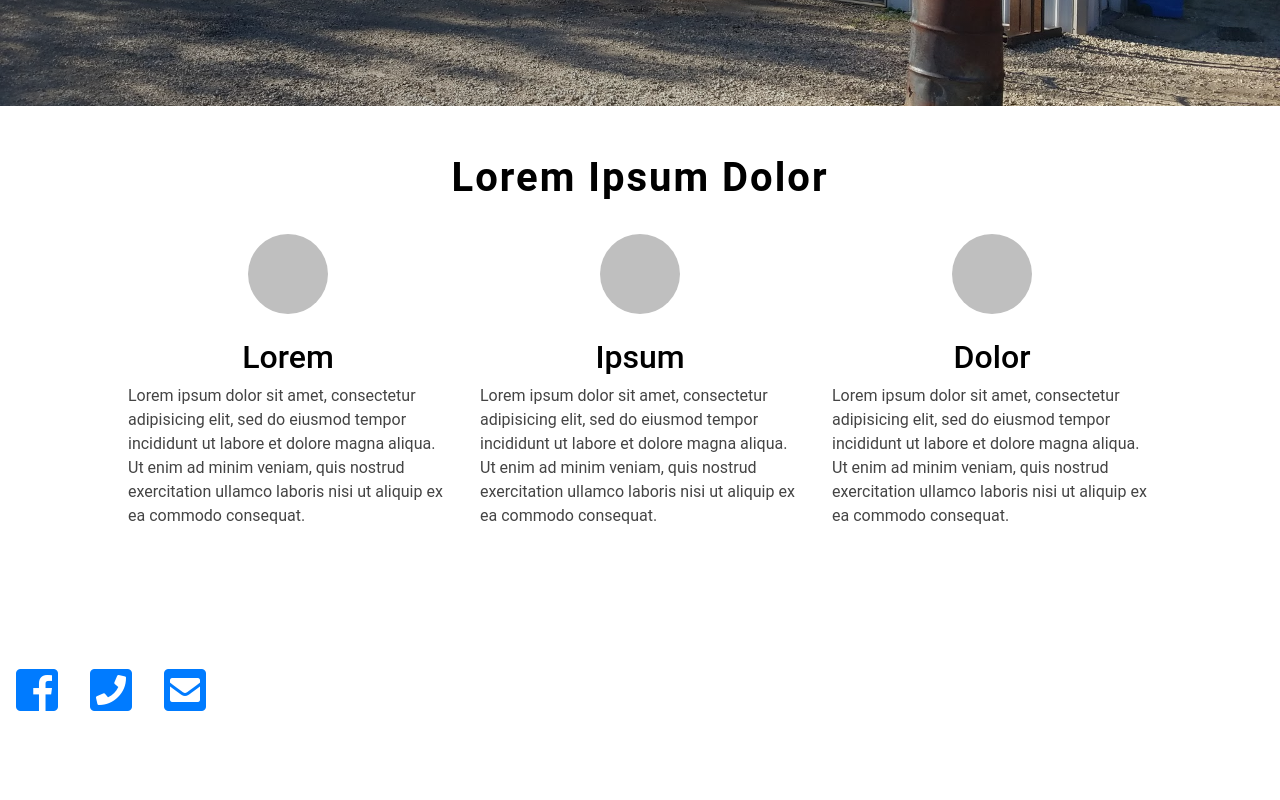
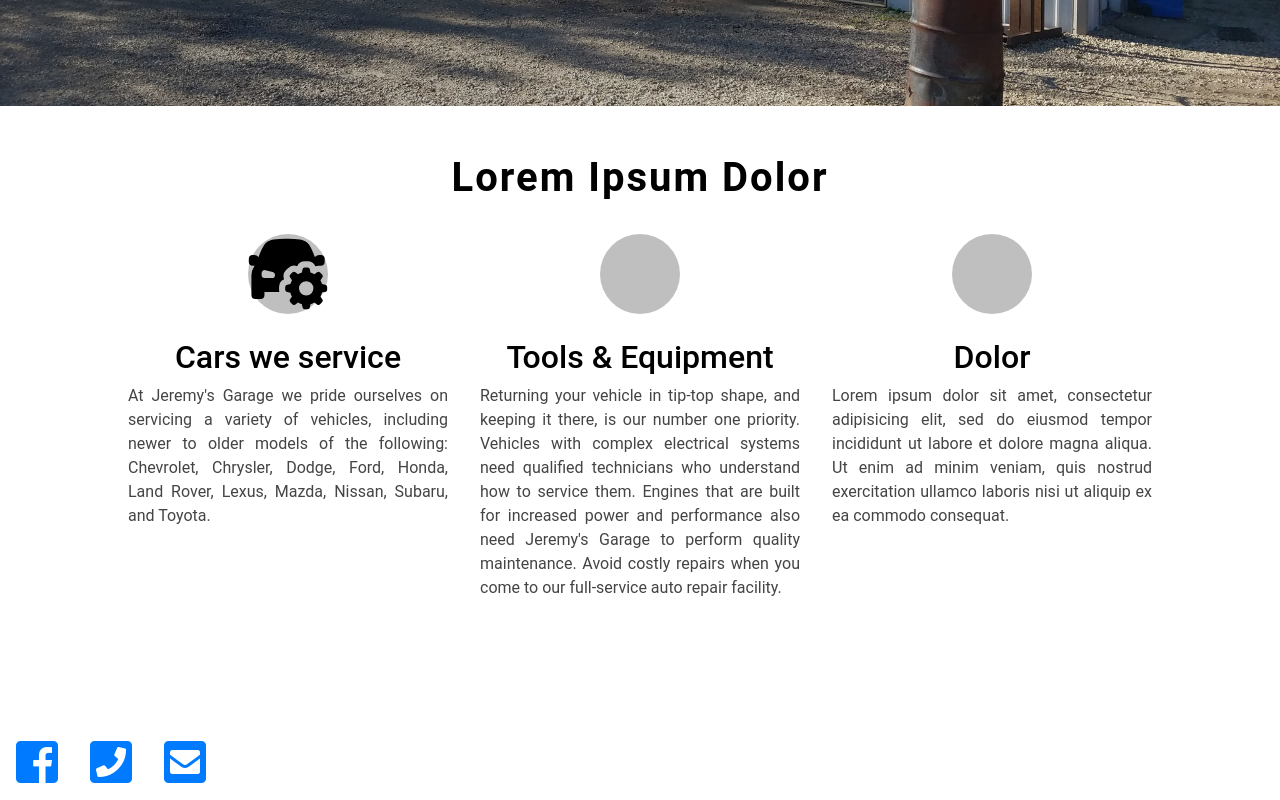
Before and after one commit to rhianonkilzer/jeremysgarage, a Vue app: page / in a window 1280 px wide. Shown: the part 454-1254 px from the top of the page. Before the commit the page ends 1182 px from the top, so only its background shows below. Built offline with nearby package versions, Linux system fonts and the light colour scheme.

Commit message:
homepage updates

```diff
--- a/src/views/Home.vue
+++ b/src/views/Home.vue
@@ -14,23 +14,24 @@
     <section>
       <h1>Lorem Ipsum Dolor</h1>
       <article>
-        <div></div>
-        <h2>Lorem</h2>
+        <div><img src="../assets/car-gear.svg" alt=""></div>
+        <h2>Cars we service</h2>
         <p>
-          Lorem ipsum dolor sit amet, consectetur adipisicing elit,
-          sed do eiusmod tempor incididunt ut labore et dolore magna aliqua.
-          Ut enim ad minim veniam, quis nostrud exercitation ullamco laboris
-          nisi ut aliquip ex ea commodo consequat.
+          At Jeremy's Garage we pride ourselves on servicing a variety of vehicles, including newer to older models of
+          the following:
+          Chevrolet, Chrysler, Dodge, Ford, Honda, Land
+          Rover, Lexus, Mazda, Nissan, Subaru, and Toyota.
         </p>
       </article>
       <article>
         <div></div>
-        <h2>Ipsum</h2>
+        <h2>Tools & Equipment</h2>
         <p>
-          Lorem ipsum dolor sit amet, consectetur adipisicing elit,
-          sed do eiusmod tempor incididunt ut labore et dolore magna aliqua.
-          Ut enim ad minim veniam, quis nostrud exercitation ullamco laboris
-          nisi ut aliquip ex ea commodo consequat.
+          Returning your vehicle in tip-top shape, and keeping it there, is our number one priority. Vehicles
+          with complex electrical systems need qualified technicians who understand how to service them. Engines that
+          are built for increased power and performance also need Jeremy's Garage to perform quality maintenance. Avoid
+          costly repairs when you come to our full-service
+          auto repair facility.
         </p>
       </article>
       <article>
@@ -80,7 +81,7 @@
     margin-right: auto;
   }
 
-  .hero-content > .title {
+  .hero-content>.title {
     margin-bottom: 3rem;
 
     color: transparent;
@@ -92,7 +93,7 @@
     /* text-shadow: 0px 2px 3px rgba(0, 0, 0, 0.2); */
   }
 
-  .hero-content > .subtitle {
+  .hero-content>.subtitle {
     max-width: 45rem;
     margin-bottom: 1.5rem;
 
@@ -151,7 +152,7 @@
     padding: 3rem;
   }
 
-  section > h1 {
+  section>h1 {
     width: 100%;
     margin-bottom: 2rem;
 
@@ -169,7 +170,7 @@
     margin: 0 1rem 1rem;
   }
 
-  article > div {
+  article>div {
     width: 5rem;
     height: 5rem;
     margin-bottom: 1.5rem;
@@ -179,7 +180,12 @@
     border-radius: 50%;
   }
 
-  article > p {
+  article>h2 {
+    text-align: center;
+  }
+
+  article>p {
+    text-align: justify;
     color: #444;
   }
 </style>
```
